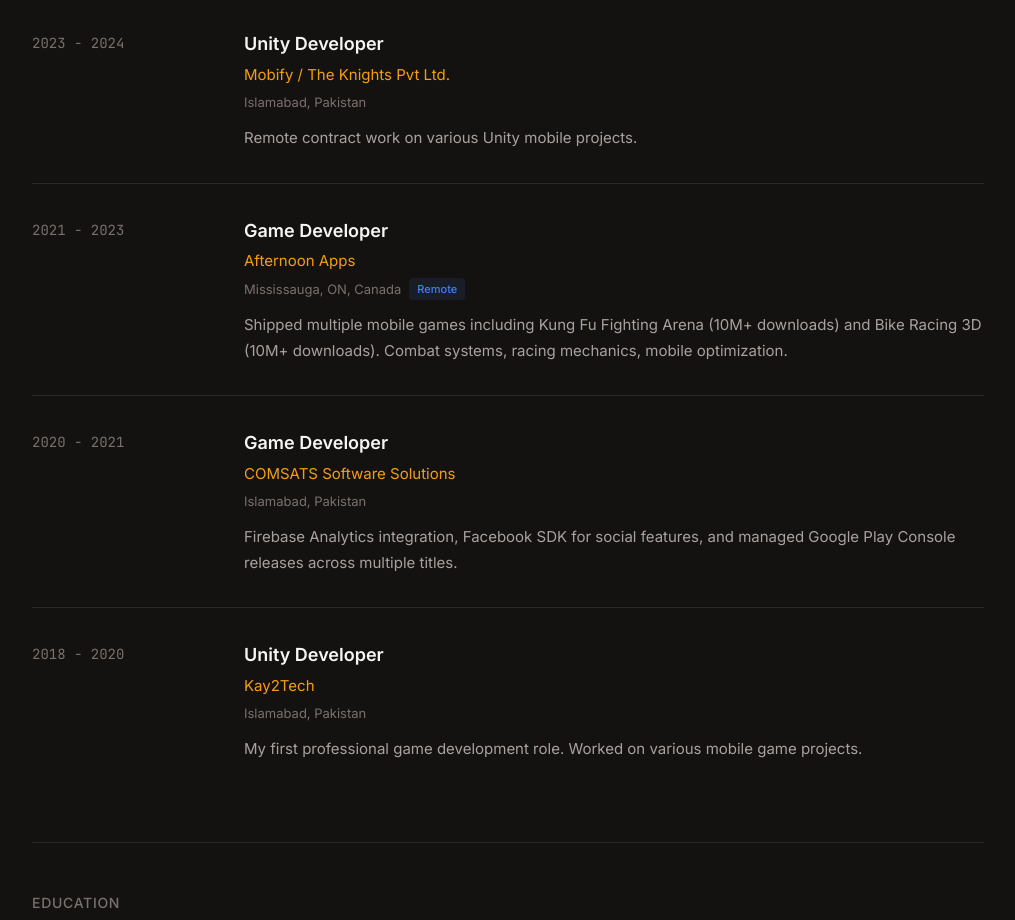
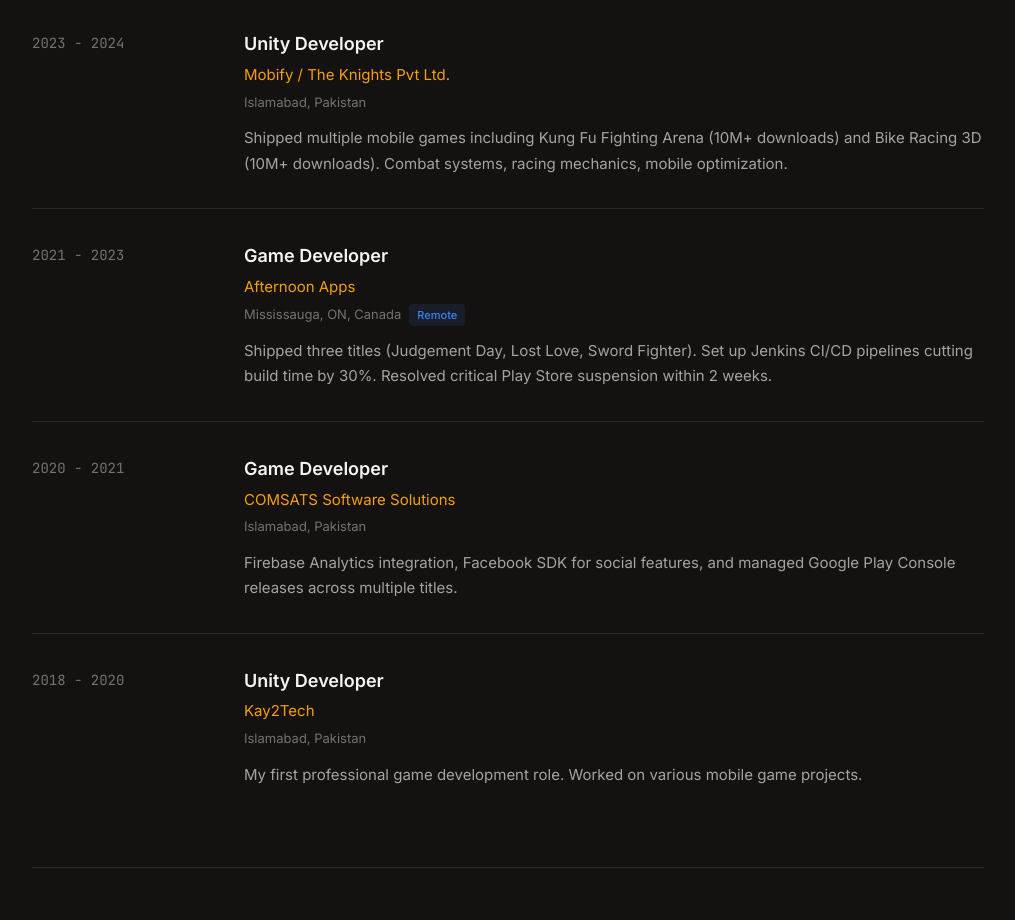
Before and after one commit to MustafaNaqvi/MustafaNaqvi.github.io, a React (Vite) app: page / in a window 1280 px wide. Shown: the part 3980-4900 px from the top of the page, without its empty margins (132-1147 px from the left). Built offline with nearby package versions, Linux system fonts and the light colour scheme.

Commit message:
feat: Adjust Afternoon Apps role

```diff
--- a/src/components/Experience.jsx
+++ b/src/components/Experience.jsx
@@ -12,14 +12,14 @@
     location: 'Islamabad, Pakistan',
     role: 'Unity Developer',
     period: '2023 - 2024',
-    desc: 'Remote contract work on various Unity mobile projects.',
+    desc: 'Shipped multiple mobile games including Kung Fu Fighting Arena (10M+ downloads) and Bike Racing 3D (10M+ downloads). Combat systems, racing mechanics, mobile optimization.',
   },
   {
     company: 'Afternoon Apps',
     location: 'Mississauga, ON, Canada (Remote)',
     role: 'Game Developer',
     period: '2021 - 2023',
-    desc: 'Shipped multiple mobile games including Kung Fu Fighting Arena (10M+ downloads) and Bike Racing 3D (10M+ downloads). Combat systems, racing mechanics, mobile optimization.',
+    desc: 'Shipped three titles (Judgement Day, Lost Love, Sword Fighter). Set up Jenkins CI/CD pipelines cutting build time by 30%. Resolved critical Play Store suspension within 2 weeks.',
   },
   {
     company: 'COMSATS Software Solutions',
```
